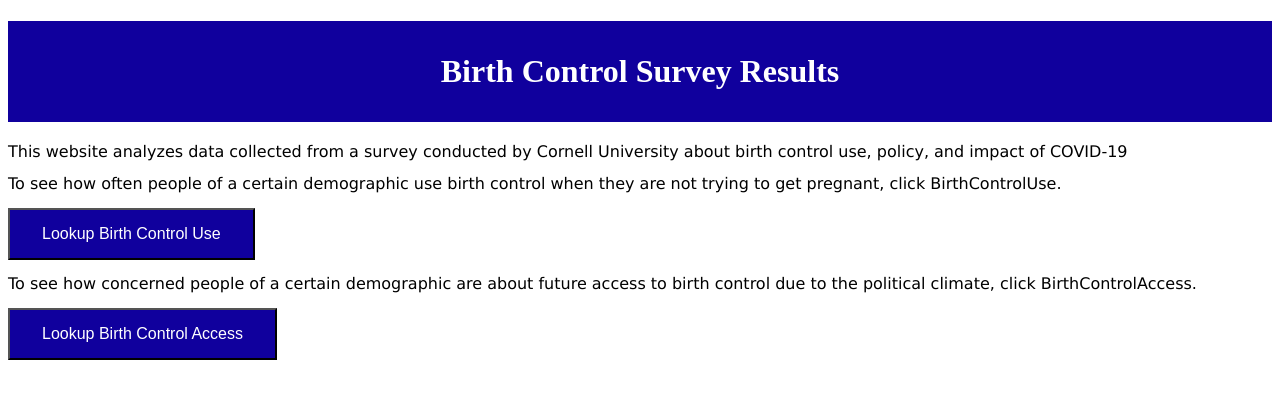
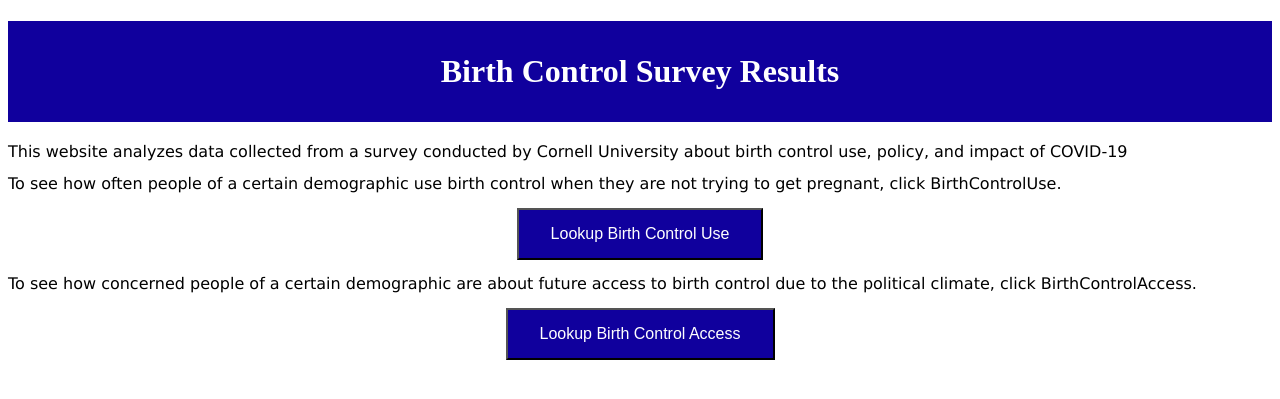
Before and after one commit to CS257-F23/team-project-d, a Flask app: page / in a window 1280 px wide. Shown: the top 399 px of the page. Run offline with Flask 3, Linux system fonts and the light colour scheme.

Commit message:
buttons in the center

```diff
--- a/templates/homepage.html
+++ b/templates/homepage.html
@@ -8,13 +8,17 @@
 
   <p>This website analyzes data collected from a survey conducted by Cornell University about birth control use, policy, and impact of COVID-19</p>
   <p>To see how often people of a certain demographic use birth control when they are not trying to get pregnant, click BirthControlUse.</p>
+  <div class="button-container">
     <a href="http://127.0.0.1:5000/birth-control-use" target="_blank">
         <button>Lookup Birth Control Use</button>
     </a>
+  </div>
   <p>To see how concerned people of a certain demographic are about future access to birth control due to the political climate, click BirthControlAccess.</p>
+  <div class="button-container">
     <a href="http://127.0.0.1:5000/birth-control-access" target="_blank">
         <button>Lookup Birth Control Access</button>
     </a>
+  </div>
 
 </body>
 </html>
```
Lines whose indentation alone changed are shown as unchanged.
